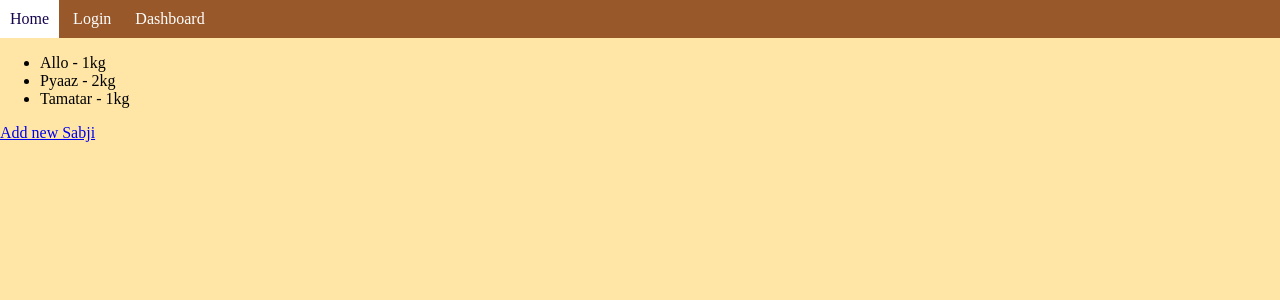
After one commit to harmanpreetio/sehaj-sabji, a Flask app: page /dashboard in a window 1280 px wide. The commit adds this page. Shown: the top 300 px of the page. Run offline with Flask 3, Linux system fonts and the light colour scheme.

Commit message:
ADD: Dashboard UI :zap:

```diff
--- a/app.py
+++ b/app.py
@@ -14,6 +14,24 @@ def login():
 def index():
     return render_template("index.html")
 
+@app.route("/dashboard")
+def dashboard():
+    # TODO: fetch sabji list from database
+    # convert to list
+    sabji_list = [
+        {"name": "Allo", "qty": "1kg"},
+        {"name": "Pyaaz", "qty": "2kg"},
+        {"name": "Tamatar", "qty": "1kg"},
+    ]
+    return render_template("dashboard.html", sabji_list=sabji_list)
+
+@app.route("/add-sabji", methods=["GET", "POST"])
+def add_sabji():
+    if request.method == "POST":
+        # TODO: logic to process sabji addition
+        print(request.form)
+        return redirect("/dashboard")
+    return render_template("add_sabji.html")
 
 if __name__ == "__main__":
     app.run(debug=True)
--- /dev/null
+++ b/templates/dashboard.html
@@ -0,0 +1,46 @@
+<!DOCTYPE html>
+<html lang="en">
+<head>
+  <meta charset="UTF-8">
+  <meta name="viewport" content="width=device-width, initial-scale=1.0">
+  <title>Sabji manager Dashboard</title>
+  <style>
+    body {
+      margin: 0px;
+      background-color:#FFE6A7;
+    }
+    .navbar-bg {
+      background-color: #99582A;
+    }
+    .navbar-links {
+      display: inline-block;
+      color: white;
+      padding: 10px;
+      transition: all 0.5s ease;
+      cursor: pointer;
+      text-decoration: none;
+    }
+    .navbar-links:hover {
+      background-color: white;
+      color: rgb(21, 4, 78);
+    }
+  </style>
+</head>
+<body>
+  <div class="navbar-bg">
+    <a href="/" class="navbar-links">Home</a>
+    <a href="/login" class="navbar-links">Login</a>
+    <a href="/dashboard" class="navbar-links">Dashboard</a>
+  </div>
+  <div>
+    <ul>
+      {% for i in sabji_list %}
+        <li>{{ i['name'] }} - {{ i['qty'] }}</li>
+      {% endfor %}
+    </ul>
+  </div>
+  <div>
+    <a href="/add-sabji">Add new Sabji</a>
+  </div>
+</body>
+</html>
--- a/templates/index.html
+++ b/templates/index.html
@@ -55,6 +55,7 @@ p{
 <div class="navbar-bg">
     <a href="/" class="navbar-links">Home</a>
     <a href="/login" class="navbar-links">Login</a>
+    <a href="/dashboard" class="navbar-links">Dashboard</a>
   </div>
   <div class="Welcome-section">
     <h1 class="heading">WELCOME TO SABJI MANAGER</h1>
```
Also changed, not shown: templates/add_sabji.html (added, +38 -0 lines).
